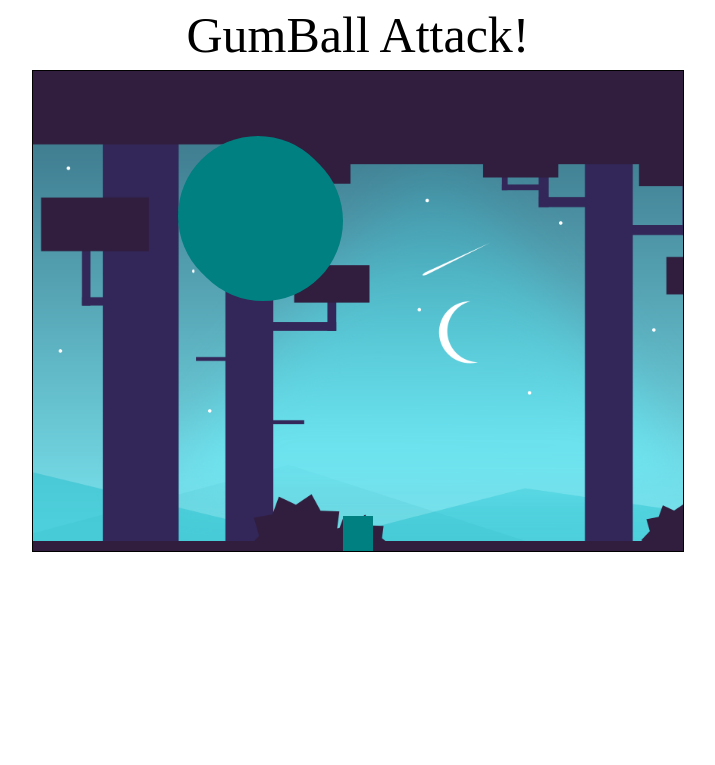
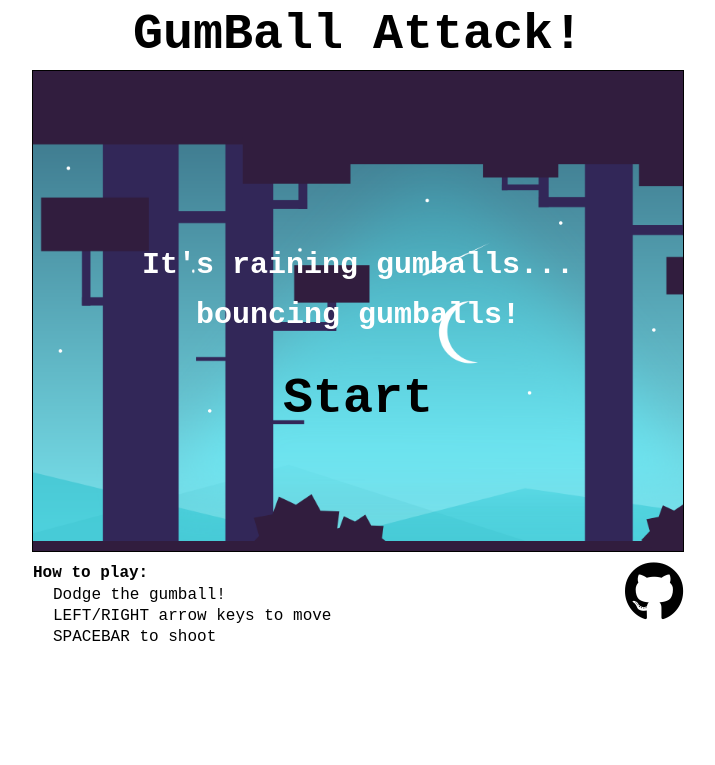
Before and after one commit to itspanicky/GumBall-Attack, a website built with webpack: page index.html in a window 1280 px wide. Shown: the whole page, without its empty margins (282-997 px from the left). Built offline with nearby package versions, Linux system fonts and the light colour scheme.

Commit message:
Create game logic

```diff
--- a/css/background.css
+++ b/css/background.css
@@ -5,3 +5,30 @@
     padding: 10px 0;
     z-index: -1;
 }
+
+.footer {
+    width: 650px;
+    height: 200px;
+    margin: 10px auto;
+    display: flex;
+    flex-direction: row;
+    justify-content: space-between;
+}
+
+.instructions > * {
+    font-family: monospace;
+    font-size: 16px;
+    padding: 3px 0;
+}
+
+.instructions > ul {
+    padding-left: 20px;
+}
+
+.instructions > ul > li {
+    padding-bottom: 5px;
+}
+
+.fab {
+    font-size: 60px;
+}
--- /dev/null
+++ b/css/menu.css
@@ -0,0 +1,38 @@
+.game-menu {
+    position: absolute;
+    z-index: 1;
+    top: 30%;
+    left: 0;
+    right: 0;
+    margin: 0 auto;
+    background-color: rgba(0, 0, 0, 0.0);
+    color: white;
+
+    font-size: 30px;
+
+
+
+}
+
+.start-menu {
+    display: flex;
+    flex-direction: column;
+    align-items: center;
+}
+
+.start-menu > h3{
+    padding: 10px 0;
+}
+
+.start {
+    font-size: 50px;
+    font-weight: bold;
+    margin: 20px;
+    padding: 10px;
+
+}
+
+.start:hover {
+    color: red;
+    cursor: pointer;
+}
--- a/css/reset.css
+++ b/css/reset.css
@@ -10,12 +10,13 @@
 article, aside, canvas, details, embed,
 figure, figcaption, footer, header, hgroup,
 menu, nav, output, ruby, section, summary,
-time, mark, audio, video {
+time, mark, audio, video,
+button {
 	margin: 0;
 	padding: 0;
 	border: 0;
 	font-size: 100%;
-	font: inherit;
+	font-family: monospace;
 	vertical-align: baseline;
 }
 /* HTML5 display-role reset for older browsers */
@@ -26,7 +27,7 @@
 body {
 	line-height: 1;
 }
-ol, ul {
+ol, ul, li {
 	list-style: none;
 }
 blockquote, q {
@@ -41,3 +42,10 @@
 	border-collapse: collapse;
 	border-spacing: 0;
 }
+a, button {
+    color: black;
+    text-decoration: none;
+    border: none;
+    background: none;
+    outline: none;
+}
--- a/index.html
+++ b/index.html
@@ -3,24 +3,50 @@
 
 <head>
     <meta charset="utf-8" />
+    <link rel="stylesheet" href="https://use.fontawesome.com/releases/v5.8.2/css/all.css"
+        integrity="sha384-oS3vJWv+0UjzBfQzYUhtDYW+Pj2yciDJxpsK1OYPAYjqT085Qq/1cq5FLXAZQ7Ay" crossorigin="anonymous">
     <title>GumBall Attack</title>
     <link rel="stylesheet" href="./css/reset.css">
     <link rel="stylesheet" href="./css/background.css">
+    <link rel="stylesheet" href="./css/menu.css">
     <link rel="stylesheet" href="./css/canvas.css">
     <script src="bundle.js"></script>
 </head>
 
 <body>
     <h1 class="title-text">GumBall Attack!</h1>
+    <section id="game-menu" class="game-menu">
+
+        <div id="start-menu" class="start-menu">
+            <h3>It's raining gumballs...</h3>
+            <h3>bouncing gumballs!</h3>
+            <button id="start" class="start">Start</button>
+        </div>
+    </section>
+
+
     <div class="canvas-container">
         <canvas id="gumball-attack" width="650" height="480"></canvas>
         <!-- <script src="./js/index.js"></script> -->
     </div>
 
-    <!-- <script>
-        // JavaScript code goes here
+    <div class="footer">
 
-    </script> -->
+        <div class="instructions">
+            <h3>How to play:</h3>
+            <ul>
+                <li>Dodge the gumball!</li>
+                <li>LEFT/RIGHT arrow keys to move</li>
+                <li>SPACEBAR to shoot</li>
+            </ul>
+        </div>
+
+        <div class="about-me">
+            <ul>
+                <li><a href="https://github.com/itspanicky/GumBall-Attack"><i class="fab fa-github"></i></a></li>
+            </ul>
+        </div>
+    </div>
 
 </body>
 
--- a/js/gumball.js
+++ b/js/gumball.js
@@ -1,7 +1,7 @@
 import Player from './player';
 
 class Gumball {
-    constructor(ctx, canvas, gumballRadius, gumballPosition) {
+    constructor(ctx, canvas, gumballRadius, gumballPosition, gumballSpeed, gumballStatus) {
         this.ctx = ctx;
         this.canvas = canvas;
 
@@ -10,9 +10,11 @@
         this.position = gumballPosition;
 
         this.speed = {
-            dx: 5,
-            dy: 5
+            dx: gumballSpeed,
+            dy: -Math.abs(gumballSpeed)
         };
+
+        this.status = gumballStatus;
 
         this.draw = this.draw.bind(this);
         this.update = this.update.bind(this);
@@ -25,11 +27,13 @@
         const x = this.position.x;
         const y = this.position.y;
 
-        ctx.beginPath();
-        ctx.arc(x, y, ballRadius, 0, Math.PI * 2, false);
-        ctx.fillStyle = "teal";
-        ctx.fill();
-        ctx.closePath();
+        if (this.status == 1) {
+            ctx.beginPath();
+            ctx.arc(x, y, ballRadius, 0, Math.PI * 2, false);
+            ctx.fillStyle = "teal";
+            ctx.fill();
+            ctx.closePath();
+        }
 
     }
 
--- a/js/gumball_attack.js
+++ b/js/gumball_attack.js
@@ -16,16 +16,24 @@
             y: 100
         }
 
-        this.gumball = new Gumball(ctx, canvas, this.gumballRadius, this.gumballPosition);
+        this.lives = 3;
+
+        this.gumballSpeed = 2;
+        this.gumballStatus = 1;
+
+        this.gumball = new Gumball(ctx, canvas, this.gumballRadius, this.gumballPosition, this.gumballSpeed, this.gumballStatus);
         this.player = new Player(ctx, canvas);
 
         this.gumballs = [];
         this.gumballs.push(this.gumball);
 
+        this.drawLives = this.drawLives.bind(this);
         this.checkPlayerCollision = this.checkPlayerCollision.bind(this);
         this.checkProjectileCollision = this.checkProjectileCollision.bind(this);
+        this.duplicate = this.duplicate.bind(this);
 
-        setInterval(this.render.bind(this), 10);
+        var interval = setInterval(this.render.bind(this), 10);
+        interval;
 
     }
 
@@ -40,37 +48,68 @@
         player.move();
         player.shoot();
 
-        gumball.draw();
-        gumball.update();
-        // gumball.checkCollision();
-        this.checkPlayerCollision();
-        this.checkProjectileCollision();
+        if (this.gumballs.length) {
+            for (let i = 0; i < this.gumballs.length; i++) {
+
+                this.gumballs[i].draw();
+                this.gumballs[i].update();
+
+                this.checkPlayerCollision(this.gumballs[i]);
+
+                if (this.checkProjectileCollision(this.gumballs[i])) {
+                    // delete this.gumballs[i];
+                    this.duplicate(this.gumballs[i]);
+                    this.gumballs.splice(i,1);
+                    this.player.projectiles.splice(1,1)
+                    // this.player.proStatus = 0;
+                    // this.gumballs[i].status = 0;
+                    break;
+                };
+            }
+        }
+        this.drawLives();
 
     }
 
-    checkPlayerCollision() {
-        if (this.gumball.position.y + this.gumball.ballRadius == this.canvas.height &&
-            this.gumball.position.x + this.gumball.ballRadius >= this.player.position.x + 5 &&
-            this.gumball.position.x - this.gumball.ballRadius <= this.player.position.x + this.player.charWidth) {
-            debugger
-        }
+    drawLives() {
+        const ctx = this.ctx;
+        const canvas = this.canvas;
+
+        ctx.font = "16px Arial";
+        ctx.fillStyle = "#white";
+        ctx.fillText("Lives: " + this.lives, canvas.width - 65, 20);
     }
 
-    checkProjectileCollision() {
-            if (this.player.projectiles.length) {
-                if (this.player.proPositionX <= this.gumball.position.x + this.gumball.ballRadius &&
-                this.player.proPositionX >= this.gumball.position.x - this.gumball.ballRadius &&
-                this.player.proPositionY > this.gumball.position.y - this.gumball.ballRadius/2 &&
-                this.player.proPositionY < this.gumball.position.y + this.gumball.ballRadius/2) {
-                debugger
+    checkPlayerCollision(gumball) {
+        if (gumball.position.y + gumball.ballRadius == this.canvas.height &&
+            gumball.position.x + gumball.ballRadius >= this.player.position.x + 5 &&
+            gumball.position.x - gumball.ballRadius <= this.player.position.x + this.player.charWidth) {
+                this.lives--;
+            if (!this.lives) {
+                alert("GAME OVER");
+                document.location.reload();
             }
         }
     }
 
-    duplicate() {
+    checkProjectileCollision(gumball) {
+            if (this.player.projectiles.length) {
+                if (this.player.proPositionX <= gumball.position.x + gumball.ballRadius &&
+                this.player.proPositionX >= gumball.position.x - gumball.ballRadius &&
+                this.player.proPositionY > gumball.position.y - gumball.ballRadius/2 &&
+                this.player.proPositionY < gumball.position.y + gumball.ballRadius/2) {
+                    return true;
+            }
+        }
+    }
+
+    duplicate(gumball) {
+        const postLeft = (this.player.proPositionX - gumball.ballRadius - 15 < 0) ? gumball.ballRadius + 15 : this.player.proPositionX - gumball.ballRadius - 15;
+        const postRight = (this.player.proPositionX + gumball.ballRadius + 30 > this.canvas.width) ? this.canvas.width - gumball.ballRadius - 50 : this.player.proPositionX + gumball.ballRadius + 30;
         if (this.gumball.ballRadius > 10) {
-            this.gumballs.push(Gumball(this.ctx, this.canvas, this.gumballRadius - 10, this.gumballPosition + 50));
-            this.gumballs.push(Gumball(this.ctx, this.canvas, this.gumballRadius - 10, this.gumballPosition - 50));
+
+            this.gumballs.push(new Gumball(this.ctx, this.canvas, gumball.ballRadius - 20, {x: postLeft, y: gumball.position.y}, -this.gumballSpeed, 1));
+            this.gumballs.push(new Gumball(this.ctx, this.canvas, gumball.ballRadius - 20, {x: postRight, y: gumball.position.y}, this.gumballSpeed, 1));
         }
     }
 
--- a/js/index.js
+++ b/js/index.js
@@ -10,23 +10,26 @@
     canvas.width = 650;
     canvas.height = 480;
 
-    const game = new GumBallAttack(ctx, canvas);
-    // ctx.clearRect(0, 0, 650, 480);
-    game.render();
+    // const game = new GumBallAttack(ctx, canvas);
+    // // ctx.clearRect(0, 0, 650, 480);
+    // game.render();
 
 
 
 
 
     // to start a game
-    // const startGame = document.getElementById("start-game")
+    const gameStart = document.getElementById("start")
+    const gameMenu = document.getElementById("game-menu")
 
-    // startGame.addEventListener("click", () => {
-    //     playGame();
-    // })
+    const playGame = () => {
+        const game = new GumBallAttack(ctx, canvas);
+        game.render();
+    }
 
-    // const playGame = () => {
-    //     game = new GumBallAttack(ctx, GAME_WIDTH, GAME_HEIGHT);
-    //     game.play;
-    // }
+    gameStart.addEventListener("click", () => {
+        gameMenu.setAttribute("style", "visibility: hidden;");
+        playGame();
+    })
+
 });
--- a/js/player.js
+++ b/js/player.js
@@ -17,6 +17,7 @@
         this.proWidth = 5;
         this.proHeight = 70;
         this.proSpeed = 10;
+        this.proStatus = 1;
 
 
         this.leftPressed = false;
@@ -71,11 +72,11 @@
     move() {
         const canvas = this.canvas;
 
-        if (this.rightPressed && this.position.x < canvas.width - this.charWidth) {
+        if (this.rightPressed && this.position.x < canvas.width - this.charWidth - 7) {
             this.position.x += 7;
 
         }
-        else if (this.leftPressed && this.position.x > 0) {
+        else if (this.leftPressed && this.position.x > 1) {
             this.position.x -= 7;
 
         }
@@ -85,7 +86,7 @@
     drawProjectile() {
         const ctx = this.ctx;
 
-        if (this.projectiles.length) {
+        if (this.projectiles.length && this.proStatus == 1) {
             ctx.beginPath();
             ctx.rect(this.proPositionX, this.proPositionY, this.proWidth, this.proHeight);
             ctx.fillStyle = "black";
@@ -102,6 +103,7 @@
                 this.proPositionY = this.position.y - 60;
             } else {
                 this.proPositionY -= this.proSpeed;
+                this.proStatus = 1;
                 this.drawProjectile();
             }
         }
```
Also changed, not shown: bundle.js (+4 -4 lines).
